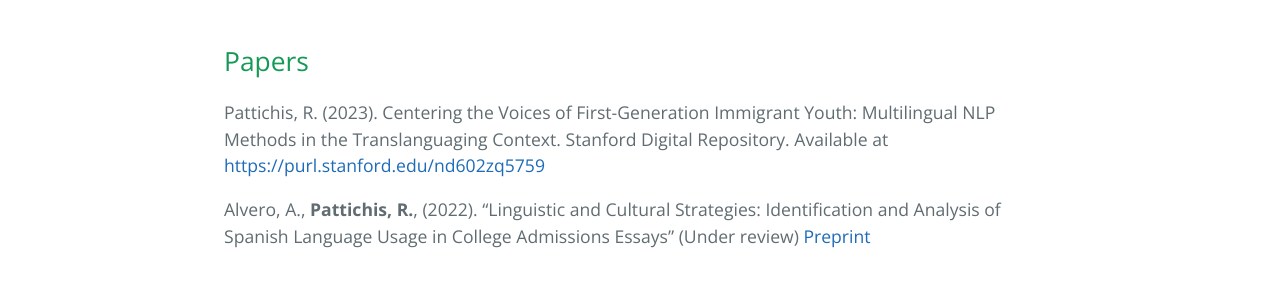
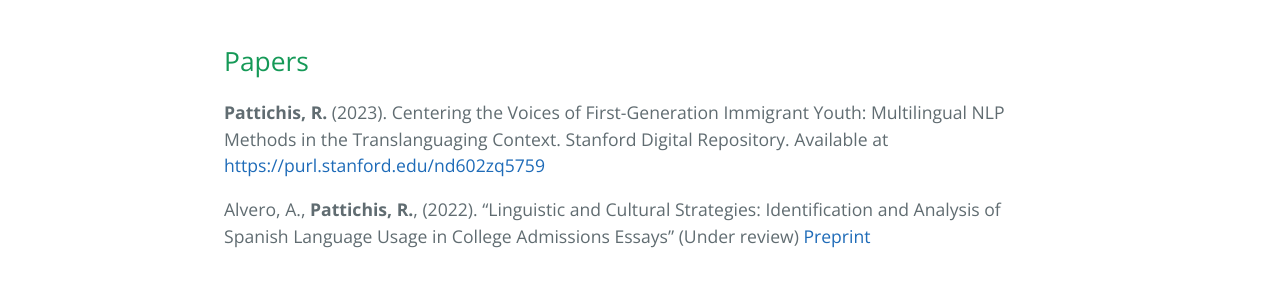
Before and after one commit to rpattichis/rpattichis.github.io, a Jekyll site: the page built from index.md, in a window 1280 px wide. Shown: the part 768-1056 px from the top of the page. Built offline with Jekyll 4.4.1, drawn with Linux system fonts in a browser that asks for light colours; the repository's description, which GitHub fills in, is left out.

```diff
--- a/index.md
+++ b/index.md
@@ -12,7 +12,7 @@ More broadly, I am interested in ethically preserving languages and the cultural
 
 ## Papers
 
-Pattichis, R. (2023). Centering the Voices of First-Generation Immigrant Youth: Multilingual NLP Methods in the Translanguaging Context. Stanford Digital Repository. Available at <https://purl.stanford.edu/nd602zq5759>
+**Pattichis, R.** (2023). Centering the Voices of First-Generation Immigrant Youth: Multilingual NLP Methods in the Translanguaging Context. Stanford Digital Repository. Available at <https://purl.stanford.edu/nd602zq5759>
 
 Alvero, A., **Pattichis, R.**, (2022). “Linguistic and Cultural Strategies: Identification and Analysis of Spanish Language Usage in College Admissions Essays”
 (Under review) [Preprint](https://osf.io/preprints/socarxiv/wmsre/)
```
